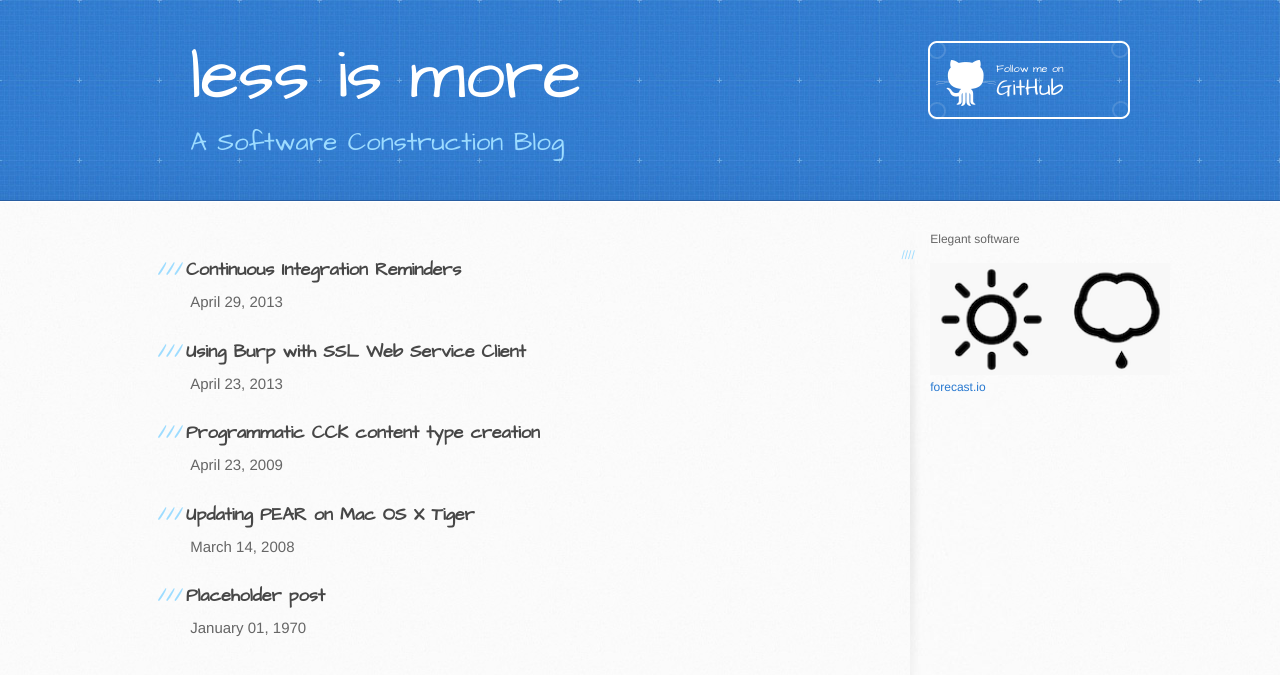
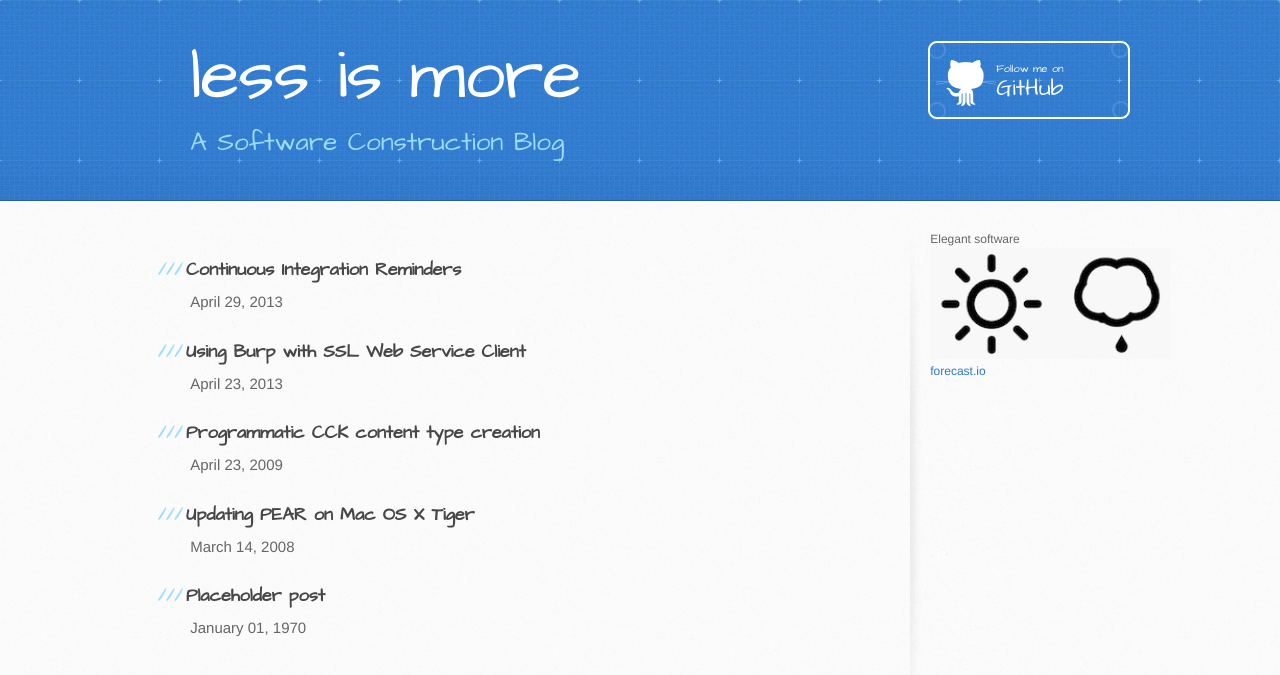
Before and after one commit to cxj/cxj.github.io, a Jekyll site: the page built from index.html, in a window 1280 px wide. Shown: the top 675 px of the page. Built offline with Jekyll 4.4.1, drawn with Linux system fonts in a browser that asks for light colours; Markdown is read by kramdown in place of the engine named in the settings.

Commit message:
Got a little carried away with cut and paste.  Remove faulty selector.

```diff
--- a/stylesheets/stylesheet.css
+++ b/stylesheets/stylesheet.css
@@ -125,12 +125,12 @@
   background: transparent url(../images/sidebar-bg.jpg) 0 0 no-repeat;
   font-size: 12px;
   line-height: 1.3;
-  #main-content h1:before,
-  #main-content h2:before,
-  #main-content h3:before,
-  #main-content h4:before,
-  #main-content h5:before,
-  #main-content h6:before {
+  h1:before,
+  h2:before,
+  h3:before,
+  h4:before,
+  h5:before,
+  h6:before {
     content: none;
     padding-right: 0;
     margin-left: 0;
```
